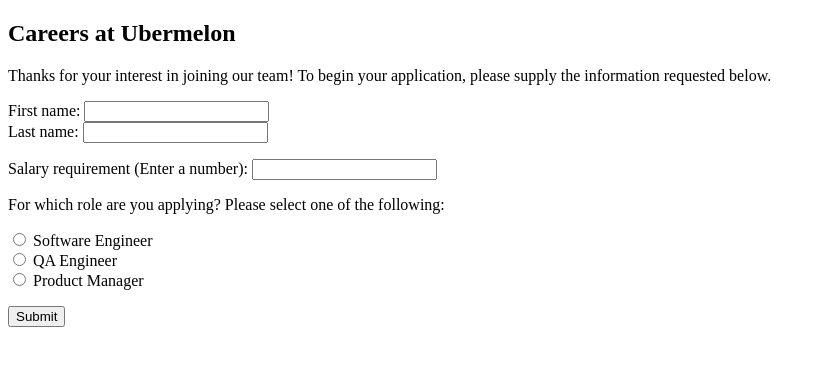
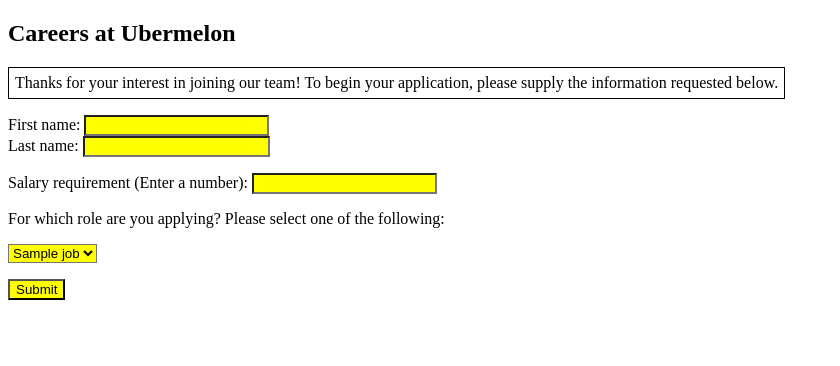
Before and after one commit to a-staab/hb-flask-assessment, a Python web app: template templates/application-form.html in a window 1280 px wide. Shown: the top 366 px of the page, without its empty margins (0-840 px from the left). Run offline with Jinja, Linux system fonts and the light colour scheme; the template is opened without the code that fills it: most values are stand-ins (such as "Sample title", 1, 10 or a date in 2020).

Commit message:
Updated job-title dropdown menu to be populated via Jinja for-loop

```diff
--- a/static/styles.css
+++ b/static/styles.css
@@ -1,9 +1,13 @@
-h1 {
- font-family: sans-serif;
- color: #ef2676;
+.accessible {
+    background-color: yellow;
 }
 
-h3 {
- font-family: sans-serif;
- color: #ef2676;
+#emphasis {
+    font-weight: bold;
 }
+
+div {
+    display: inline-block;
+    border: 1px solid black;
+    padding: 6px;
+}
--- a/templates/application-form.html
+++ b/templates/application-form.html
@@ -1,7 +1,7 @@
 <!doctype html>
 <html>
   <head>
-    <link rel="stylesheet" href="./styles.css">
+    <link rel="stylesheet" href="/static/styles.css">
     <title>
       Application Form
     </title>
@@ -14,24 +14,22 @@
     </div>
     <form action="/application-success" method="POST">
       <p>
-      First name: <input type="text" name="firstname"><br>
-      Last name: <input type="text" class="boldface" name="lastname">
+      First name: <input type="text" name="firstname" class="accessible"><br>
+      Last name: <input type="text" name="lastname" class="accessible" id="emphasis">
       </p>
       <p>
-        Salary requirement (Enter a number): <input type="text" name="salary">
+        Salary requirement (Enter a number): <input type="text" name="salary" class="accessible">
       </p>
       <p>
-        For which role are you applying? Please select one of the following:
+        <label for="job_title">For which role are you applying? Please select one of the following:</label>
       </p>
-      <p>
-        <input type="radio" name="job_title" value="sw_eng" id="software-engineer">
-        <label for="software-engineer"> Software Engineer</label><br>
-        <input type="radio" name="job_title" value="qa_eng" id="QA-engineer">
-        <label for="QA-engineer"> QA Engineer</label><br>
-        <input type="radio" name="job_title" value="pm" id="product-manager">
-        <label for="product-manager"> Product Manager</label>
+        <select id="job_title" name="select" class="accessible">
+          {% for job in jobs %}
+          <option value="{{ job }}">{{ job }}</option>
+          {% endfor %}
+        </select>
       </p>
-      <input type="submit" value="Submit">
+      <input type="submit" value="Submit" class="accessible">
     </form>
   </body>
 </html>
--- a/templates/application-response.html
+++ b/templates/application-response.html
@@ -4,10 +4,7 @@
     <title>Application Response</title>
 </head>
 <body>
-
 Thank you, {{ firstname }} {{ lastname }}, for applying to be a {{ job_title }}
-at Ubermelon. Your minimum salary requirement is {{ salary }}.
-
-
+at Ubermelon. Your minimum salary requirement is {{ "{:,.2f}".format(salary|float) }}.
 </body>
 </html>
--- a/templates/index.html
+++ b/templates/index.html
@@ -1,7 +1,7 @@
 <!doctype html>
 <html>
 <head>
-    <link rel="stylesheet" href="/static/styles.css">
+    <link rel="stylesheet" href="/static/index_styles.css">
     <title>Ubermelon Corp</title>
 </head>
 <body>
```
Also changed, not shown: server.py (+6 -6 lines).
